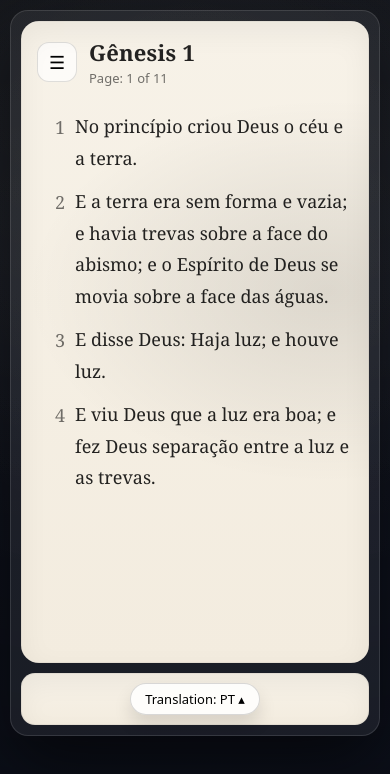
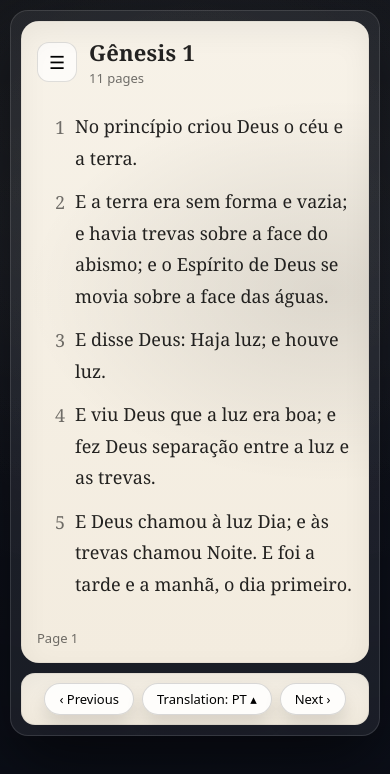
Before and after one commit to joaohb07/bible, a React (Vite) app: page /read/pt/genesis/1 in a window 390 px wide. Shown: the top 774 px of the page. Built offline with nearby package versions, Linux system fonts and the light colour scheme.

Commit message:
feat(reader): deterministic breaks, strong localStorage cache, and prev/next spread navigation + small fixes

```diff
--- a/src/features/nav/components/DrawerNav.tsx
+++ b/src/features/nav/components/DrawerNav.tsx
@@ -58,5 +58,4 @@ export default function DrawerNav(props: {
       />
     </Drawer>
   );
-
-  }
+}
--- a/src/features/reader/components/BookOpen.tsx
+++ b/src/features/reader/components/BookOpen.tsx
@@ -1,7 +1,7 @@
 import { useEffect, useMemo, useRef, useState } from "react";
-import { useSearchParams } from "react-router-dom";
+import { useNavigate, useSearchParams } from "react-router-dom";
 import type { BookId, TranslationId } from "../../../shared/bible/refs";
-import { getBookById } from "../../../shared/bible/books";
+import { getBookById, BIBLE_BOOKS } from "../../../shared/bible/books";
 import LanguagePicker from "../../settings/components/LanguagePicker";
 import BottomSheet from "../../../shared/ui/BottomSheet";
 import { useChapter } from "../hooks/useChapter";
@@ -24,12 +24,75 @@ function lsSet(key: string, value: string) {
   }
 }
 
+function clampInt(n: number, min: number, max: number) {
+  if (!Number.isFinite(n)) return min;
+  return Math.min(Math.max(Math.floor(n), min), max);
+}
+
+function bookIndex(bookId: string) {
+  return BIBLE_BOOKS.findIndex((b) => b.id === bookId);
+}
+
+function nextChapterRef(bookId: string, chapter: number) {
+  const bi = bookIndex(bookId);
+  const b = bi >= 0 ? BIBLE_BOOKS[bi] : null;
+  if (!b) return { book: "genesis", chapter: 1 };
+
+  if (chapter < b.chapters) return { book: b.id, chapter: chapter + 1 };
+
+  const nb = BIBLE_BOOKS[bi + 1];
+  if (nb) return { book: nb.id, chapter: 1 };
+
+  // se estiver no último livro, mantém (ou volta pro primeiro — mas vamos manter)
+  return { book: b.id, chapter: b.chapters };
+}
+
+function prevChapterRef(bookId: string, chapter: number) {
+  const bi = bookIndex(bookId);
+  const b = bi >= 0 ? BIBLE_BOOKS[bi] : null;
+  if (!b) return { book: "genesis", chapter: 1 };
+
+  if (chapter > 1) return { book: b.id, chapter: chapter - 1 };
+
+  const pb = BIBLE_BOOKS[bi - 1];
+  if (pb) return { book: pb.id, chapter: pb.chapters };
+
+  return { book: b.id, chapter: 1 };
+}
+
+function getSavedLastPage(params: {
+  translation: TranslationId;
+  book: string;
+  chapter: number;
+  layoutKey: string;
+}) {
+  const chapterKey = `${params.translation}:${params.book}:${params.chapter}`;
+  const lastKey = `bible:lastPage:${chapterKey}:${params.layoutKey}`;
+  const saved = lsGet(lastKey);
+  const pSaved = saved != null ? Number(saved) : NaN;
+  if (Number.isFinite(pSaved) && pSaved >= 0) return Math.floor(pSaved);
+
+  // fallback: se tiver paging cache com pages, usa última
+  const pagingKey = `bible:paging:${chapterKey}:${params.layoutKey}`;
+  const raw = lsGet(pagingKey);
+  try {
+    const obj = raw ? JSON.parse(raw) : null;
+    const pages = obj?.pages;
+    if (Number.isFinite(pages) && pages > 0) return Math.max(0, Math.floor(pages) - 1);
+  } catch {
+    // ignore
+  }
+
+  return 0;
+}
+
 export default function BookOpen(props: {
   translation: TranslationId;
   book: BookId;
   chapter: number;
   onOpenNav: () => void;
 }) {
+  const nav = useNavigate();
   const res = useChapter(props);
   const [langOpen, setLangOpen] = useState(false);
 
@@ -65,7 +128,6 @@ export default function BookOpen(props: {
   const bodyRef = useRef<HTMLDivElement | null>(null);
   const [dims, setDims] = useState({ w: 0, h: 0 });
 
-  // ✅ FIX: não pode ser deps [] porque no primeiro render ainda não existe bodyRef (loading)
   useEffect(() => {
     const el = bodyRef.current;
     if (!el) return;
@@ -113,40 +175,6 @@ export default function BookOpen(props: {
     [chapterKey, layoutKey]
   );
 
-  // estado da página (controlado por URL + fallback localStorage)
-  const [pageIndex, setPageIndex] = useState(0);
-
-  // URL ?p= tem prioridade, senão lastPage salvo, senão 0
-  useEffect(() => {
-    const pRaw = sp.get("p");
-    const pUrl = pRaw != null ? Number(pRaw) : NaN;
-
-    if (Number.isFinite(pUrl) && pUrl >= 0) {
-      setPageIndex(Math.floor(pUrl));
-      return;
-    }
-
-    const saved = lsGet(lastPageKey);
-    const pSaved = saved != null ? Number(saved) : NaN;
-
-    if (Number.isFinite(pSaved) && pSaved >= 0) {
-      setPageIndex(Math.floor(pSaved));
-    } else {
-      setPageIndex(0);
-    }
-    // eslint-disable-next-line react-hooks/exhaustive-deps
-  }, [chapterKey, layoutKey]);
-
-  // sempre que pageIndex muda, escreve ?p= e localStorage
-  useEffect(() => {
-    lsSet(lastPageKey, String(pageIndex));
-
-    const next = new URLSearchParams(sp);
-    next.set("p", String(pageIndex));
-    setSp(next, { replace: true });
-    // eslint-disable-next-line react-hooks/exhaustive-deps
-  }, [pageIndex, lastPageKey]);
-
   const verses = res.data?.verses ?? [];
   const paginationEnabled = !!res.data && dims.w > 0 && dims.h > 0;
 
@@ -164,17 +192,109 @@ export default function BookOpen(props: {
 
   const totalPages = pages?.length ?? (breaks ? Math.max(0, breaks.length - 1) : 0);
 
-  // clamp quando pages chegam
+  // estado da página (controlado por URL + fallback localStorage)
+  const [pageIndex, setPageIndex] = useState(0);
+
+  // 🔒 evita loop URL->state->URL
+  const syncingRef = useRef(false);
+
+  // 1) URL / localStorage -> state (sempre que mudar chapter/layout OU o próprio ?p=)
   useEffect(() => {
-    if (!pages) return;
-    setPageIndex((p) => {
-      const max = Math.max(0, pages.length - 1);
-      return Math.min(Math.max(0, p), max);
-    });
-  }, [pages]);
+    const max = Math.max(0, (pages?.length ?? 1) - 1);
+
+    const pRaw = sp.get("p");
+    const pUrl = pRaw != null ? Number(pRaw) : NaN;
+
+    if (Number.isFinite(pUrl) && pUrl >= 0) {
+      const clamped = clampInt(pUrl, 0, max);
+      syncingRef.current = true;
+      setPageIndex(clamped);
+      return;
+    }
+
+    // sem p na URL: tenta lastPage
+    const saved = lsGet(lastPageKey);
+    const pSaved = saved != null ? Number(saved) : NaN;
+
+    const next = Number.isFinite(pSaved) && pSaved >= 0 ? Math.floor(pSaved) : 0;
+    syncingRef.current = true;
+    setPageIndex(clampInt(next, 0, max));
+  }, [sp, lastPageKey, pages]);
+
+  // 2) state -> URL + localStorage (somente quando não veio de sync)
+  useEffect(() => {
+    const max = Math.max(0, (pages?.length ?? 1) - 1);
+    const clamped = clampInt(pageIndex, 0, max);
+
+    if (clamped !== pageIndex) {
+      setPageIndex(clamped);
+      return;
+    }
+
+    lsSet(lastPageKey, String(clamped));
+
+    // se acabamos de ler da URL/storage, não reescreve agora
+    if (syncingRef.current) {
+      syncingRef.current = false;
+      return;
+    }
+
+    const currentP = sp.get("p");
+    if (currentP === String(clamped)) return;
+
+    const next = new URLSearchParams(sp);
+    next.set("p", String(clamped));
+    setSp(next, { replace: true });
+    // eslint-disable-next-line react-hooks/exhaustive-deps
+  }, [pageIndex, lastPageKey, pages]);
 
   const leftIndex = pageIndex;
   const rightIndex = pageIndex + 1;
+
+  function goTo(book: string, chapter: number, p?: number) {
+    const qs = new URLSearchParams();
+    if (p != null) qs.set("p", String(Math.max(0, Math.floor(p))));
+    const q = qs.toString();
+    nav(`/read/${props.translation}/${book}/${chapter}${q ? `?${q}` : ""}`);
+  }
+
+  // ✅ turn de página: no desktop, vira o spread (2 páginas)
+  const step = isMobile ? 1 : 2;
+
+  function onNext() {
+    if (!pages || totalPages <= 0) return;
+
+    const nextP = pageIndex + step;
+    if (nextP <= totalPages - 1) {
+      setPageIndex(nextP);
+      return;
+    }
+
+    // acabou o capítulo -> próximo capítulo/livro página 0/1
+    const nxt = nextChapterRef(props.book, props.chapter);
+    goTo(nxt.book, nxt.chapter, 0);
+  }
+
+  function onPrev() {
+    if (!pages || totalPages <= 0) return;
+
+    const prevP = pageIndex - step;
+    if (prevP >= 0) {
+      setPageIndex(prevP);
+      return;
+    }
+
+    // voltou antes do início -> capítulo/livro anterior na última página salva
+    const prv = prevChapterRef(props.book, props.chapter);
+    const last = getSavedLastPage({
+      translation: props.translation,
+      book: prv.book,
+      chapter: prv.chapter,
+      layoutKey,
+    });
+
+    goTo(prv.book, prv.chapter, last);
+  }
 
   if (res.loading) return <div className="glass">Loading…</div>;
   if (res.error) return <div className="glass">Error: {res.error}</div>;
@@ -184,11 +304,11 @@ export default function BookOpen(props: {
     <div className="book-spread">
       <div className="book-gutter" />
 
-      {/* Host invisível (mesmo DOM do Verse), só pra medir offsets */}
+      {/* Host invisível: mede com o MESMO layout do paginado */}
       <div
         ref={measureHostRef}
         aria-hidden="true"
-        className="chapter-body paging-measure-host"
+        className="chapter-body chapter-body--paged paging-measure-host"
         style={{ width: dims.w || 600 }}
       >
         {verses.map((v, idx) => (
@@ -212,18 +332,20 @@ export default function BookOpen(props: {
         {/* Página esquerda */}
         <section className="page page-left page-col">
           <header className="page-header">
-            <button className="page-nav-btn" onClick={props.onOpenNav}>
+            <button className="page-nav-btn" onClick={props.onOpenNav} title="Menu">
               ☰
             </button>
-            <div>
-              <h2>{title}</h2>
-              <div className="page-sub">
-                {pages ? `Page: ${pageIndex + 1} of ${totalPages}` : ""}
+
+            <div className="page-header-text">
+              <div>
+                <h2>{title}</h2>
+                <div className="page-sub">
+                  {pages ? `${totalPages} pages` : ""}
+                </div>
               </div>
             </div>
           </header>
 
-          {/* ✅ O ref precisa estar num elemento que realmente recebe altura */}
           <div ref={bodyRef} className="page-viewport">
             <div className="chapter-body chapter-body--paged">
               {!pages ? (
@@ -238,12 +360,15 @@ export default function BookOpen(props: {
               ) : null}
             </div>
           </div>
+          <div className="page-sub">
+            {pages ? `Page ${pageIndex + 1}` : ""}
+          </div>
         </section>
 
         {/* Página direita (desktop) */}
         {!isMobile && (
           <section className="page page-right page-col">
-            <div className="chapter-body">
+            <div className="chapter-body chapter-body--paged">
               {!pages ? null : pages[rightIndex] ? (
                 <VerseSliceView
                   translation={props.translation}
@@ -252,17 +377,29 @@ export default function BookOpen(props: {
                   verses={pages[rightIndex]}
                 />
               ) : (
-                <div style={{ opacity: 0.35 }} />
+                <div className="chapter-body--unpaged" />
               )}
+            </div>
+            <div className="page-sub">
+              {pages ? `Page ${pageIndex + 2}` : ""}
             </div>
           </section>
         )}
+
       </div>
 
       {/* underbar */}
       <div className="book-underbar">
+        <button className="lang-pill" onClick={onPrev} title="Anterior">
+          ‹ Previous
+        </button>
+
         <button className="lang-pill" onClick={() => setLangOpen(true)}>
           Translation: {props.translation.toUpperCase()} ▴
+        </button>
+
+        <button className="lang-pill" onClick={onNext} title="Próximo">
+          Next ›
         </button>
       </div>
 
--- a/src/features/reader/pagination/useAnchoredPagination.ts
+++ b/src/features/reader/pagination/useAnchoredPagination.ts
@@ -1,9 +1,10 @@
 import { useEffect, useMemo, useRef, useState } from "react";
 import type { VerseData } from "./types";
 
-type PagingCache = {
-  v: 1;
-  breaks: number[];
+type PagingCacheV2 = {
+  v: 2;
+  n: number; // quantidade de versos usada no cálculo
+  breaks: number[]; // [0, ..., n]
   pages: number;
 };
 
@@ -31,17 +32,38 @@ function lsSet(key: string, value: string) {
   }
 }
 
+function normalizeBreaks(breaks: number[], n: number) {
+  // garante: começa em 0, termina em n, estritamente crescente, no range [0..n]
+  const out: number[] = [];
+
+  for (const raw of breaks) {
+    const b = Math.max(0, Math.min(n, Math.floor(raw)));
+    if (out.length === 0) {
+      out.push(0);
+    }
+    if (b > out[out.length - 1]) out.push(b);
+  }
+
+  if (out.length === 0) out.push(0);
+  if (out[out.length - 1] !== n) out.push(n);
+
+  // se por algum motivo ficou só [0], vira [0,n]
+  if (out.length < 2) out.push(n);
+
+  return out;
+}
+
 function computeBreaksByOffsets(params: {
   tops: number[];
   bottoms: number[];
   pageHeight: number;
 }) {
   const { tops, bottoms, pageHeight } = params;
+  const n = tops.length;
 
-  const n = tops.length;
   const breaks: number[] = [0];
+  let start = 0;
 
-  let start = 0;
   while (start < n) {
     const limit = tops[start] + pageHeight;
 
@@ -55,12 +77,7 @@ function computeBreaksByOffsets(params: {
     start = i;
   }
 
-  // remove duplicados
-  const out: number[] = [];
-  for (const b of breaks) {
-    if (out.length === 0 || out[out.length - 1] !== b) out.push(b);
-  }
-  return out;
+  return normalizeBreaks(breaks, n);
 }
 
 function sliceByBreaks<T>(items: T[], breaks: number[]) {
@@ -68,6 +85,7 @@ function sliceByBreaks<T>(items: T[], breaks: number[]) {
   for (let i = 0; i < breaks.length - 1; i++) {
     const a = breaks[i];
     const b = breaks[i + 1];
+    // slices NÃO podem se sobrepor: [a,b)
     if (b > a) pages.push(items.slice(a, b));
   }
   return pages;
@@ -103,15 +121,20 @@ export function useAnchoredPagination(params: {
   const [breaks, setBreaks] = useState<number[] | null>(null);
   const [isComputing, setIsComputing] = useState(false);
 
-  // ✅ cache imediato
+  // ✅ cache imediato (somente se bate com n)
   useEffect(() => {
-    const cached = safeParse<PagingCache>(lsGet(cacheKey));
-    if (cached?.v === 1 && Array.isArray(cached.breaks) && cached.breaks.length >= 2) {
-      setBreaks(cached.breaks);
+    const cached = safeParse<PagingCacheV2>(lsGet(cacheKey));
+    if (
+      cached?.v === 2 &&
+      cached.n === verses.length &&
+      Array.isArray(cached.breaks) &&
+      cached.breaks.length >= 2
+    ) {
+      setBreaks(normalizeBreaks(cached.breaks, verses.length));
     } else {
       setBreaks(null);
     }
-  }, [cacheKey]);
+  }, [cacheKey, verses.length]);
 
   const tokenRef = useRef(0);
   const timerRef = useRef<number | null>(null);
@@ -143,30 +166,43 @@ export function useAnchoredPagination(params: {
         if (!host) return;
 
         const nodes = host.querySelectorAll<HTMLElement>("[data-verse-idx]");
-        const tops: number[] = [];
-        const bottoms: number[] = [];
+        const tops: number[] = new Array(verses.length);
+        const bottoms: number[] = new Array(verses.length);
+        const seen: boolean[] = new Array(verses.length).fill(false);
 
         nodes.forEach((el) => {
           const idxStr = el.getAttribute("data-verse-idx");
           if (idxStr == null) return;
           const idx = Number(idxStr);
           if (!Number.isFinite(idx)) return;
+          if (idx < 0 || idx >= verses.length) return;
 
           const top = el.offsetTop;
           const bottom = top + el.offsetHeight;
 
           tops[idx] = top;
           bottoms[idx] = bottom;
+          seen[idx] = true;
         });
 
-        // se por algum motivo faltou, cai pra 1 verso por página
-        if (tops.length !== verses.length || bottoms.length !== verses.length) {
-          const fallback: number[] = [0];
-          for (let i = 1; i <= verses.length; i++) fallback.push(i);
-          setBreaks(fallback);
+        // valida se todos índices foram medidos
+        const allMeasured = seen.every(Boolean);
+
+        if (!allMeasured) {
+          // fallback determinístico: 1 verso por página (sem overlap)
+          const fallback: number[] = [];
+          for (let i = 0; i <= verses.length; i++) fallback.push(i);
+
+          const norm = normalizeBreaks(fallback, verses.length);
+          setBreaks(norm);
           lsSet(
             cacheKey,
-            JSON.stringify({ v: 1, breaks: fallback, pages: fallback.length - 1 } satisfies PagingCache)
+            JSON.stringify({
+              v: 2,
+              n: verses.length,
+              breaks: norm,
+              pages: norm.length - 1,
+            } satisfies PagingCacheV2)
           );
           setIsComputing(false);
           return;
@@ -184,10 +220,11 @@ export function useAnchoredPagination(params: {
         lsSet(
           cacheKey,
           JSON.stringify({
-            v: 1,
+            v: 2,
+            n: verses.length,
             breaks: nextBreaks,
             pages: Math.max(0, nextBreaks.length - 1),
-          } satisfies PagingCache)
+          } satisfies PagingCacheV2)
         );
 
         setIsComputing(false);
--- a/src/styles/book.css
+++ b/src/styles/book.css
@@ -247,6 +247,13 @@
   flex: 0 0 auto;
 }
 
+.page-header-text {
+  display: flex;
+  align-items: center;
+  justify-content: space-between;
+  gap: 12px;
+}
+
 .page-nav-btn {
   width: 40px;
   height: 40px;
@@ -310,6 +317,10 @@
   margin-right: 0;
 }
 
+.chapter-body--unpaged {
+  opacity: 0.35;
+}
+
 /* pagination loading hint */
 .paging-loading {
   opacity: 0.6;
@@ -352,6 +363,7 @@
 .book-underbar {
   width: 100%;
   border-radius: 18px;
+  gap: 8px;
 
   background: linear-gradient(180deg, var(--paper), #f3ecdf);
   padding: 12px;
```
